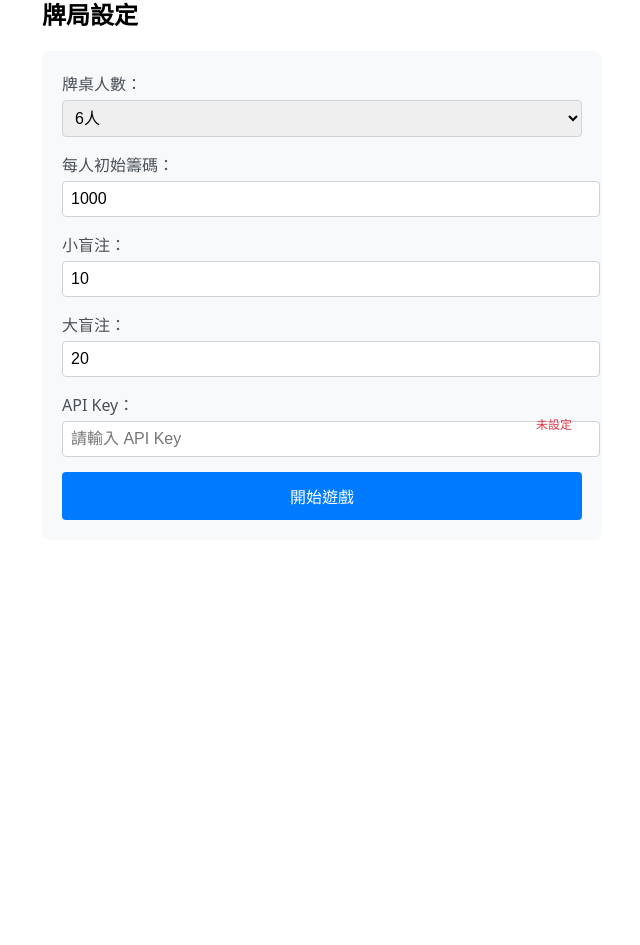
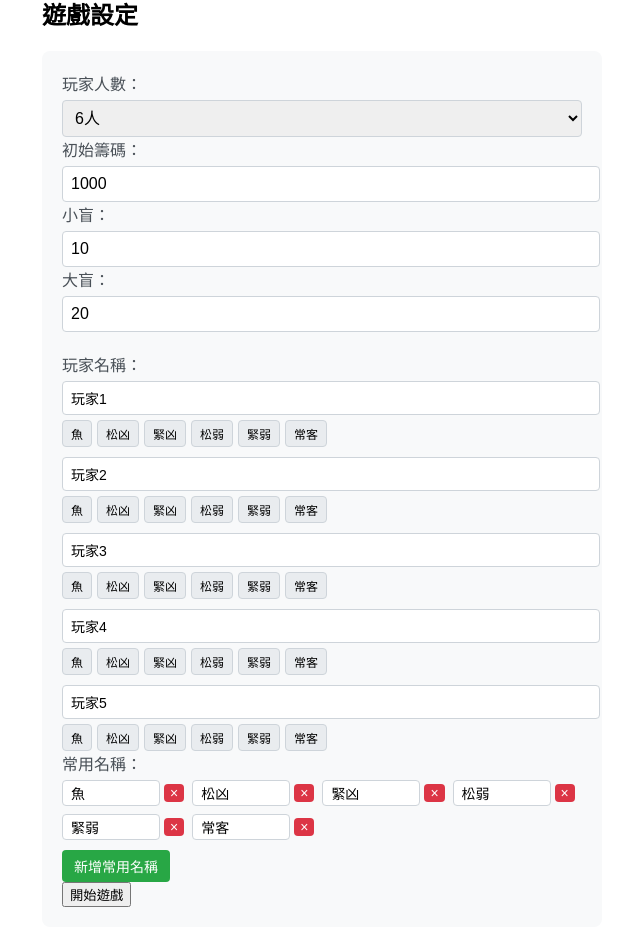
Before and after one commit to kaihg/texas-hold-AI, a Vue app: page / in a window 1280 px wide. Shown: the part 153-1098 px from the top of the page, without its empty margins (318-958 px from the left). Before the commit the page ends 837 px from the top, so only its background shows below. Built offline with nearby package versions, Linux system fonts and the light colour scheme.

Commit message:
增加玩家名稱設定功能

```diff
--- a/src/components/GameSetup.vue
+++ b/src/components/GameSetup.vue
@@ -1,90 +1,133 @@
 <template>
   <div class="game-setup">
-    <h2>牌局設定</h2>
+    <h2>遊戲設定</h2>
+
     <div class="setup-form">
-      <div class="input-group">
-        <label>牌桌人數：</label>
-        <select v-model="players">
+      <div class="form-group">
+        <label>玩家人數：</label>
+        <select v-model="config.players">
           <option v-for="n in 9" :key="n" :value="n">{{ n }}人</option>
         </select>
       </div>
 
-      <div class="input-group">
-        <label>每人初始籌碼：</label>
-        <input type="number" v-model="initialStack" min="100" step="100">
+      <div class="form-group">
+        <label>初始籌碼：</label>
+        <input type="number" v-model="config.initialStack" min="100" step="100">
       </div>
 
-      <div class="input-group">
-        <label>小盲注：</label>
-        <input type="number" v-model="smallBlind" min="10" step="10">
+      <div class="form-group">
+        <label>小盲：</label>
+        <input type="number" v-model="config.smallBlind" min="1">
       </div>
 
-      <div class="input-group">
-        <label>大盲注：</label>
-        <input type="number" v-model="bigBlind" min="20" step="10">
+      <div class="form-group">
+        <label>大盲：</label>
+        <input type="number" v-model="config.bigBlind" min="2">
       </div>
 
-      <div class="input-group">
-        <label>API Key：</label>
-        <input
-          type="password"
-          v-model="apiKey"
-          placeholder="請輸入 API Key"
-          @input="handleApiKeyChange"
-        >
-        <span class="api-key-status" :class="{ 'valid': hasApiKey }">
-          {{ hasApiKey ? '已設定' : '未設定' }}
-        </span>
+      <div class="form-group player-names">
+        <label>玩家名稱：</label>
+        <div class="player-name-list">
+          <div v-for="i in config.players - 1" :key="i" class="player-name-item">
+            <input
+              type="text"
+              v-model="playerNames[i-1]"
+              :placeholder="`玩家${i}`"
+              class="name-input"
+            >
+            <div class="quick-names">
+              <button
+                v-for="name in quickNames"
+                :key="name"
+                class="quick-name-btn"
+                @click="playerNames[i-1] = name"
+              >
+                {{ name }}
+              </button>
+            </div>
+          </div>
+        </div>
       </div>
 
-      <button class="submit-btn" @click="startGame">開始遊戲</button>
+      <div class="form-group">
+        <label>常用名稱：</label>
+        <div class="quick-names-editor">
+          <div class="quick-names-list">
+            <div v-for="(name, index) in quickNames" :key="index" class="quick-name-item">
+              <input type="text" v-model="quickNames[index]" class="quick-name-input">
+              <button class="remove-btn" @click="removeQuickName(index)">×</button>
+            </div>
+          </div>
+          <button class="add-btn" @click="addQuickName">新增常用名稱</button>
+        </div>
+      </div>
+
+      <button class="start-btn" @click="startGame">開始遊戲</button>
     </div>
   </div>
 </template>
 
 <script setup>
-import { ref, onMounted } from 'vue'
+import { ref, watch, onMounted } from 'vue'
 import { getApiKey, setApiKey } from '../services/api'
 
 const emit = defineEmits(['start-game'])
 
-const players = ref(6)
-const initialStack = ref(1000)
-const smallBlind = ref(10)
-const bigBlind = ref(20)
+const config = ref({
+  players: 6,
+  initialStack: 1000,
+  smallBlind: 10,
+  bigBlind: 20
+})
+
+const playerNames = ref([])
+const quickNames = ref(['魚', '松凶', '緊凶', '松弱', '緊弱', '常客'])
 const apiKey = ref('')
 const hasApiKey = ref(false)
 
 // 處理 API Key 變更
 const handleApiKeyChange = () => {
-  if (apiKey.value) {
-    setApiKey(apiKey.value)
-    hasApiKey.value = true
-  } else {
-    localStorage.removeItem('apiKey')
-    hasApiKey.value = false
-  }
+  setApiKey(apiKey.value)
+  hasApiKey.value = !!apiKey.value
 }
 
-// 檢查是否已有 API Key
-onMounted(() => {
-  const savedApiKey = getApiKey()
-  if (savedApiKey) {
-    apiKey.value = savedApiKey
-    hasApiKey.value = true
-  }
+// 初始化玩家名稱
+const initializePlayerNames = () => {
+  playerNames.value = Array(config.value.players - 1).fill('').map((_, i) => `玩家${i + 1}`)
+}
+
+// 監聽玩家人數變化
+watch(() => config.value.players, (newPlayers) => {
+  const currentNames = [...playerNames.value]
+  playerNames.value = Array(newPlayers - 1).fill('').map((_, i) => currentNames[i] || `玩家${i + 1}`)
 })
 
+// 初始化
+onMounted(() => {
+  initializePlayerNames()
+  apiKey.value = getApiKey() || ''
+  hasApiKey.value = !!apiKey.value
+})
+
+// 新增常用名稱
+const addQuickName = () => {
+  quickNames.value.push('')
+}
+
+// 移除常用名稱
+const removeQuickName = (index) => {
+  quickNames.value.splice(index, 1)
+}
+
+// 開始遊戲
 const startGame = () => {
   if (!hasApiKey.value) {
     alert('請先設定 API Key')
     return
   }
   emit('start-game', {
-    players: players.value,
-    initialStack: initialStack.value,
-    smallBlind: smallBlind.value,
-    bigBlind: bigBlind.value
+    ...config.value,
+    playerNames: playerNames.value
   })
 }
 </script>
@@ -150,4 +193,103 @@ select, input {
 .api-key-status.valid {
   color: #28a745;
 }
+
+.player-names {
+  margin-top: 20px;
+}
+
+.player-name-list {
+  display: flex;
+  flex-direction: column;
+  gap: 10px;
+}
+
+.player-name-item {
+  display: flex;
+  flex-direction: column;
+  gap: 5px;
+}
+
+.name-input {
+  padding: 8px;
+  border: 1px solid #ced4da;
+  border-radius: 4px;
+  font-size: 14px;
+}
+
+.quick-names {
+  display: flex;
+  flex-wrap: wrap;
+  gap: 5px;
+}
+
+.quick-name-btn {
+  padding: 4px 8px;
+  background: #e9ecef;
+  border: 1px solid #ced4da;
+  border-radius: 4px;
+  font-size: 12px;
+  cursor: pointer;
+  transition: all 0.2s;
+}
+
+.quick-name-btn:hover {
+  background: #dee2e6;
+}
+
+.quick-names-editor {
+  display: flex;
+  flex-direction: column;
+  gap: 10px;
+}
+
+.quick-names-list {
+  display: flex;
+  flex-wrap: wrap;
+  gap: 8px;
+}
+
+.quick-name-item {
+  display: flex;
+  align-items: center;
+  gap: 4px;
+}
+
+.quick-name-input {
+  padding: 4px 8px;
+  border: 1px solid #ced4da;
+  border-radius: 4px;
+  font-size: 14px;
+  width: 80px;
+}
+
+.remove-btn {
+  padding: 2px 6px;
+  background: #dc3545;
+  color: white;
+  border: none;
+  border-radius: 4px;
+  cursor: pointer;
+  font-size: 14px;
+  line-height: 1;
+}
+
+.remove-btn:hover {
+  background: #c82333;
+}
+
+.add-btn {
+  padding: 6px 12px;
+  background: #28a745;
+  color: white;
+  border: none;
+  border-radius: 4px;
+  cursor: pointer;
+  font-size: 14px;
+  align-self: flex-start;
+}
+
+.add-btn:hover {
+  background: #218838;
+}
 </style>
--- a/src/services/gameState.js
+++ b/src/services/gameState.js
@@ -26,30 +26,25 @@ class GameState {
   constructor(config) {
     this.config = config
     this.players = []
+    this.pot = 0
     this.currentStage = STAGES.PREFLOP
     this.smallBlindIndex = 0
-    this.pot = 0
-    this.currentBet = 0
-    this.lastRaise = 0
-    this.minRaise = this.config.bigBlind
     this.initializePlayers()
   }
 
-  // 初始化玩家
   initializePlayers() {
-    const { players: playerCount, initialStack, bigBlind } = this.config
-    this.players = Array.from({ length: playerCount }, (_, i) => ({
-      id: i + 1,
-      name: i === playerCount - 1 ? 'Hero' : `玩家${i + 1}`,
-      stack: Math.floor(initialStack / bigBlind),
-      isHero: i === playerCount - 1,
-      position: this.getPosition(i),
-      isSmallBlind: i === this.smallBlindIndex,
-      isBigBlind: i === (this.smallBlindIndex + 1) % playerCount,
-      action: '',
-      raiseAmount: null,
-      hasActed: false
-    }))
+    this.players = []
+    for (let i = 0; i < this.config.players; i++) {
+      this.players.push({
+        id: i + 1,
+        name: i === 0 ? 'Hero' : (this.config.playerNames?.[i-1] || `玩家${i}`),
+        stack: this.config.initialStack,
+        isSmallBlind: i === this.smallBlindIndex,
+        hasActed: false,
+        action: null,
+        raiseAmount: 0
+      })
+    }
   }
 
   // 獲取玩家位置代號
@@ -146,12 +141,9 @@ class GameState {
 
   // 重置遊戲
   resetGame() {
+    this.pot = 0
     this.currentStage = STAGES.PREFLOP
-    this.pot = 0
-    this.currentBet = 0
-    this.lastRaise = 0
-    this.minRaise = this.config.bigBlind
-    this.resetPlayerActions()
+    this.initializePlayers()
   }
 
   // 獲取遊戲狀態摘要
```
